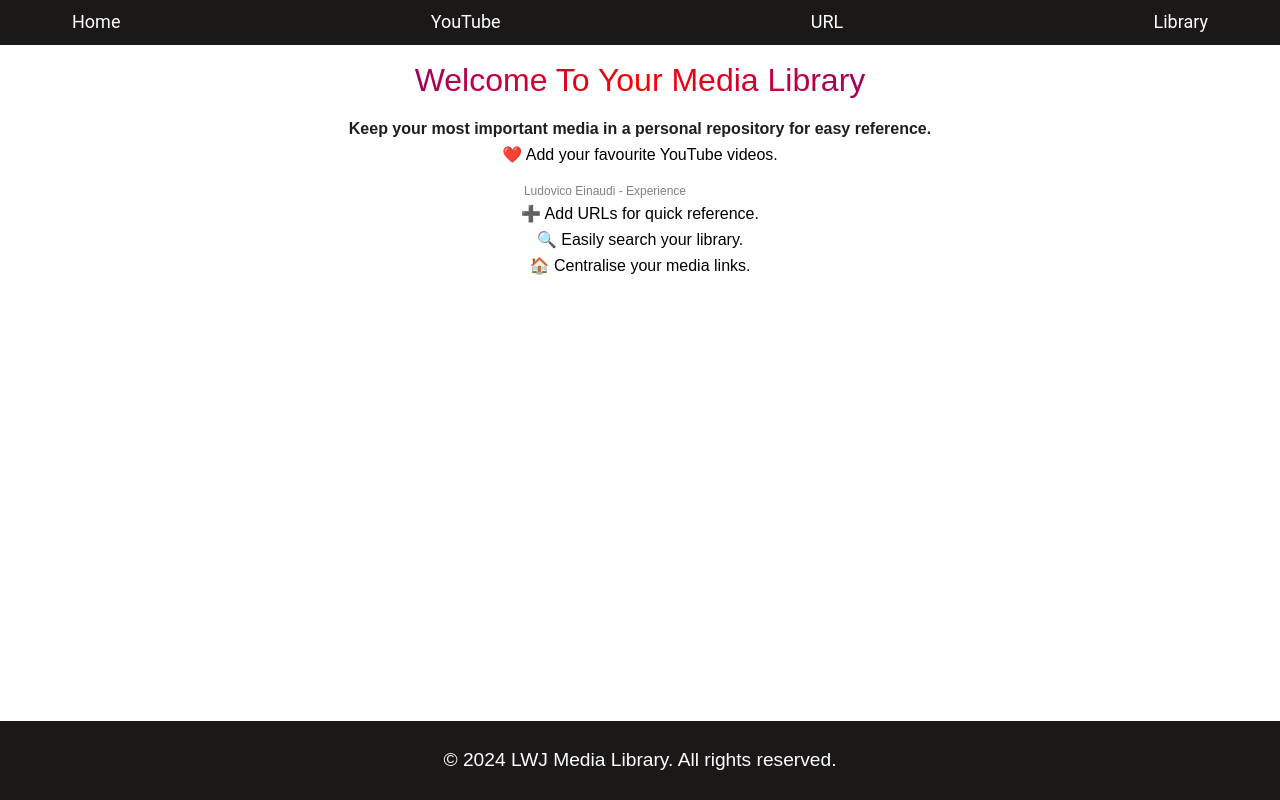
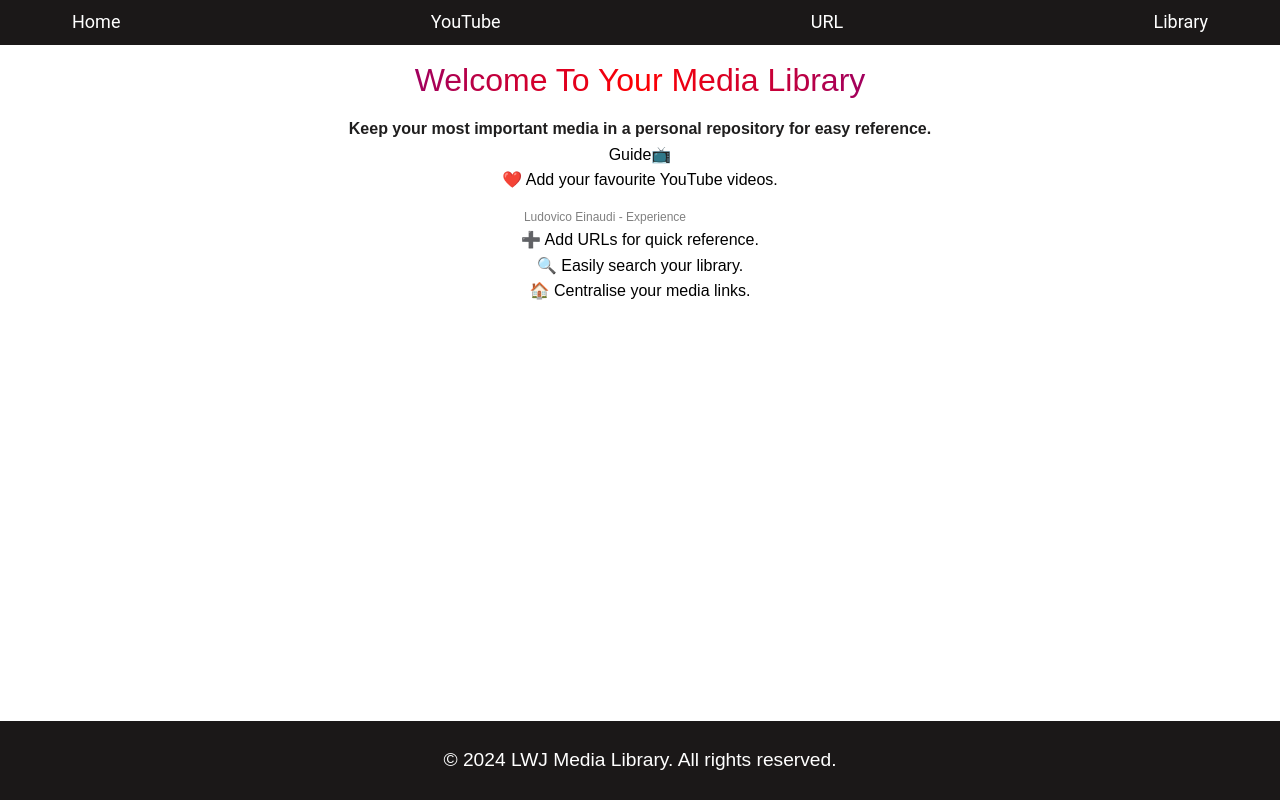
Before and after one commit to uk030621/MediaHouseLWJ, a Next.js app: page / in a window 1280 px wide. Built offline with nearby package versions, Linux system fonts and the light colour scheme.

Commit message:
Added user guide video.

```diff
--- /dev/null
+++ b/app/components/HelpVideo.js
@@ -0,0 +1,56 @@
+"use client";
+import { useState } from "react";
+
+export default function HelpVideo() {
+  const [isOpen, setIsOpen] = useState(false);
+  const [size, setSize] = useState("max-w-2xl"); // Default size
+
+  return (
+    <div className="relative text-center mt-2">
+      <div className="flex justify-center">
+        <button
+          className="flex items-center space-x-2 px-3 py-1 bg-slate-700 text-xs text-white rounded-md hover:bg-slate-900 mx-auto"
+          onClick={() => setIsOpen(!isOpen)}
+        >
+          <span>Guide</span>
+          <span className="text-xl">📺</span>
+        </button>
+      </div>
+
+      {isOpen && (
+        <div className="mt-2 flex flex-col items-center">
+          <div
+            className={`w-full ${size} aspect-video border rounded-lg shadow-lg`}
+          >
+            <video controls className="w-full h-full">
+              <source src="/help2.mp4" type="video/mp4" />
+              Your browser does not support the video tag.
+            </video>
+          </div>
+
+          {/* Buttons to Change Video Size */}
+          <div className="mt-2 flex space-x-2">
+            <button
+              className="px-3 py-1 bg-blue-500 text-xs text-white rounded-md hover:bg-blue-700"
+              onClick={() => setSize("max-w-md")}
+            >
+              Small
+            </button>
+            <button
+              className="px-3 py-1 bg-green-500 text-xs text-white rounded-md hover:bg-green-700"
+              onClick={() => setSize("max-w-2xl")}
+            >
+              Medium
+            </button>
+            <button
+              className="px-3 py-1 bg-red-500 text-xs text-white rounded-md hover:bg-red-700"
+              onClick={() => setSize("max-w-4xl")}
+            >
+              Large
+            </button>
+          </div>
+        </div>
+      )}
+    </div>
+  );
+}
--- a/app/page.js
+++ b/app/page.js
@@ -2,6 +2,7 @@
 
 import styles from "../styles/Home.module.css"; // Import the CSS module
 import YouTube from "react-youtube"; // Import the YouTube component
+import HelpVideo from "./components/HelpVideo";
 
 export default function HomePage() {
   const videos = [
@@ -26,8 +27,11 @@ export default function HomePage() {
             reference.
           </p>
 
+          {/*<h1 className="text-xl font-bold mt-3">Help</h1>*/}
+          <HelpVideo />
+
           <div className="flex justify-center items-center">
-            <ul className="text-left ml-8 mt-8 text-slate-800">
+            <ul className="text-left ml-8 mt-4 text-slate-800">
               <li className="text-base font-thin">
                 ❤️ Add your favourite YouTube videos.
                 <div
```
Also changed, not shown: 1 other file (tests, documents, lock files or other folders).
